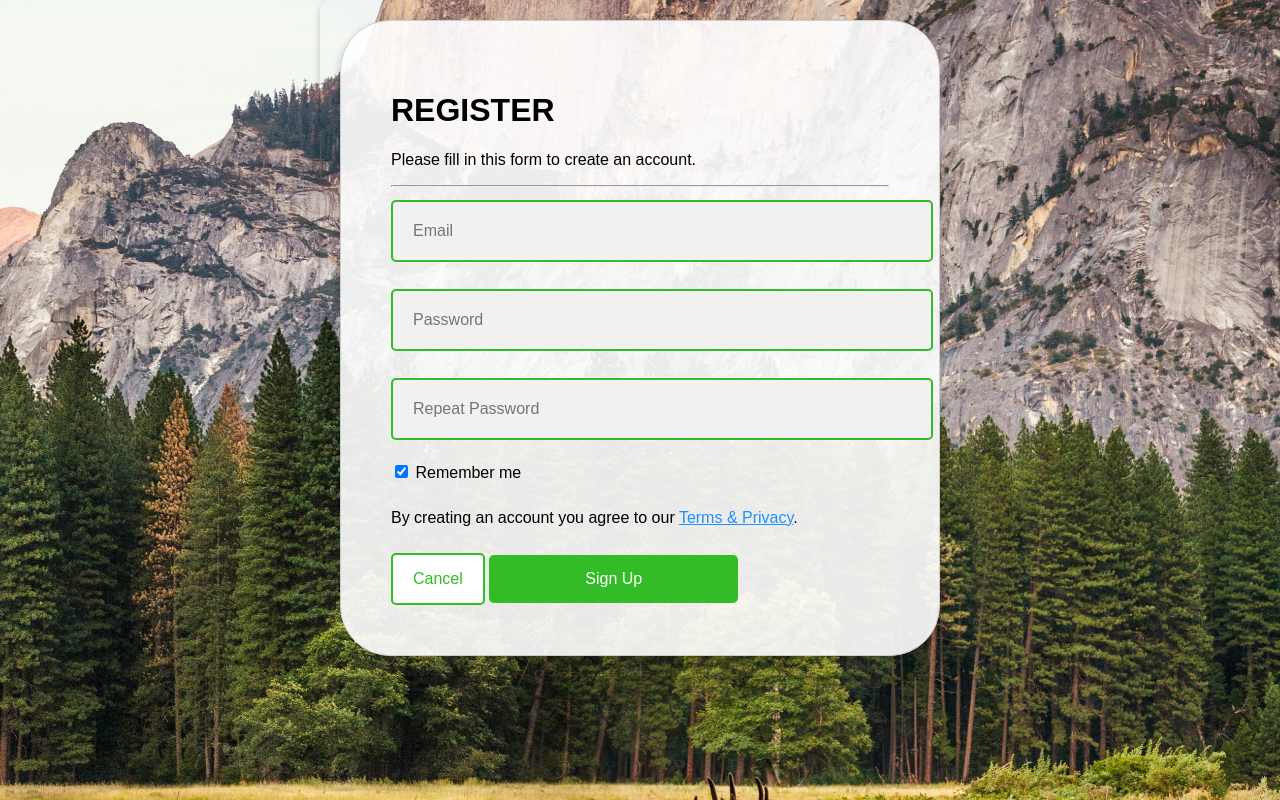
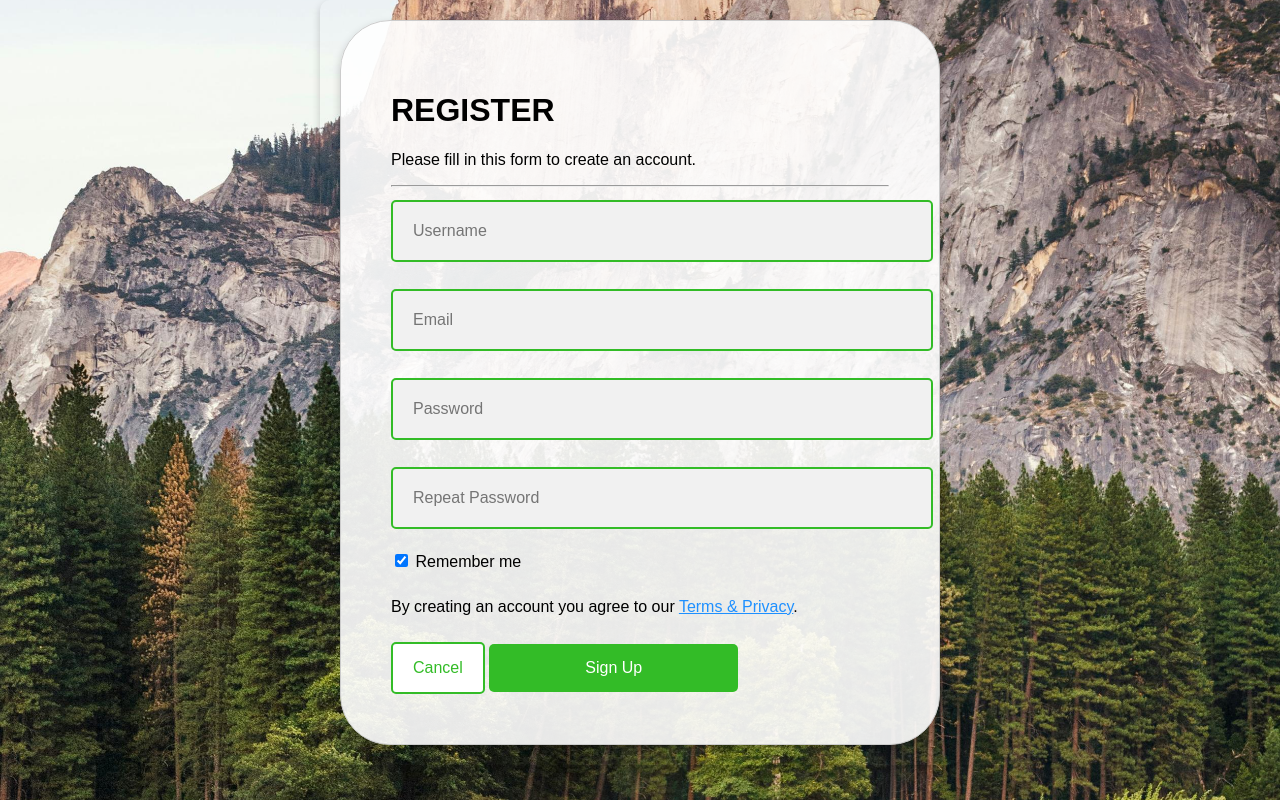
Before and after one commit to saadsgh123/Devtinder, a Flask app: page /register in a window 1280 px wide. Run offline with Flask 3, Linux system fonts and the light colour scheme.

Commit message:
regirster v2

```diff
--- a/templates/auth/register.html
+++ b/templates/auth/register.html
@@ -17,6 +17,8 @@
         <h1>REGISTER</h1>
             <p>Please fill in this form to create an account.</p>
         <hr>
+
+        <input type="text" placeholder="Username" name="username" id="username" required>
 
         <input type="text" placeholder="Email" name="email" id="email" required>
 
```
